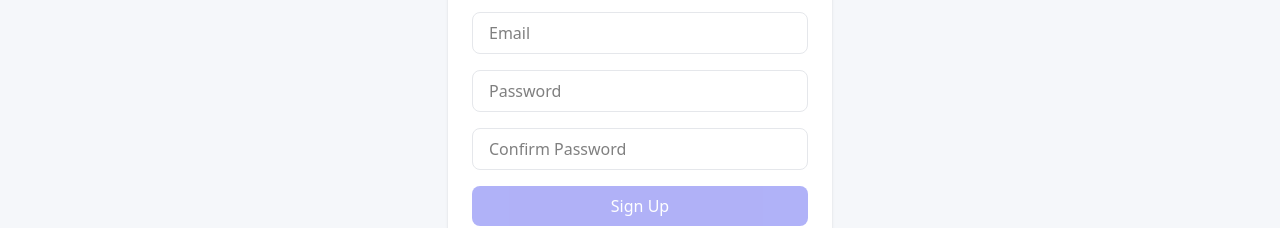
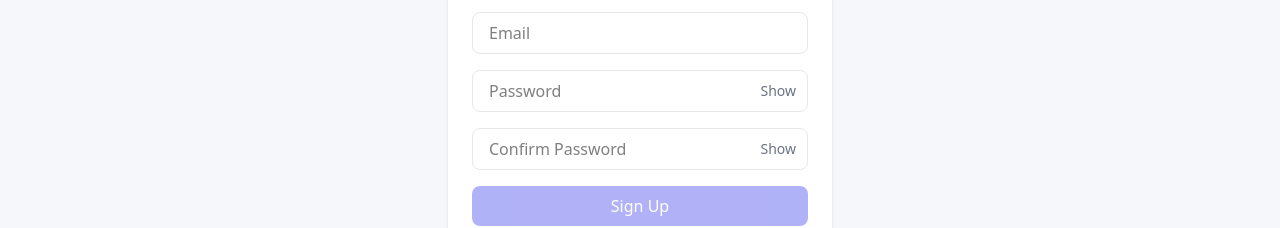
Before and after one commit to aneldanza/mysms-frontend, an Angular app: page /sign-up in a window 1280 px wide. Shown: the part 368-596 px from the top of the page. Built offline with nearby package versions, Linux system fonts and the light colour scheme.

Commit message:
add show/hide button to password fields

```diff
--- a/src/app/components/auth/sign-in/sign-in.component.html
+++ b/src/app/components/auth/sign-in/sign-in.component.html
@@ -1,4 +1,4 @@
-<div class="outlet flex-col">
+<div class="outlet flex-col pt-0">
   <div class="w-full max-w-sm p-6 rounded-xl shadow bg-background-card">
     <h2 class="text-2xl font-bold mb-6 text-center text-primary-light">
       Sign In
@@ -12,6 +12,7 @@
           placeholder="Email"
           class="w-full px-4 py-2 border border-border rounded-lg focus:outline-none focus:ring-2 focus:ring-primary-accent"
         />
+
         <div
           *ngIf="email?.invalid && email?.touched"
           class="text-red-500 text-sm"
@@ -23,20 +24,30 @@
         </div>
       </div>
 
-      <div>
+      <div class="relative">
         <input
           formControlName="password"
-          type="password"
+          [type]="showPassword ? 'text' : 'password'"
           placeholder="Password"
           class="w-full px-4 py-2 border border-border rounded-lg focus:outline-none focus:ring-1 focus:ring-primary-accent"
         />
 
+        <button
+          type="button"
+          (click)="showPassword = !showPassword"
+          class="absolute top-1/2 right-3 transform -translate-y-1/2 text-sm text-gray-500 self-center"
+        >
+          {{ showPassword ? "Hide" : "Show" }}
+        </button>
         <div
           *ngIf="password?.invalid && password?.touched"
           class="text-red-500 text-sm"
         >
           <span *ngIf="password?.errors?.['required']"
             >Password is required.</span
+          >
+          <span *ngIf="password?.errors?.['minlength']"
+            >Password must be at least 6 characters long.</span
           >
         </div>
       </div>
--- a/src/app/components/auth/sign-in/sign-in.component.ts
+++ b/src/app/components/auth/sign-in/sign-in.component.ts
@@ -19,6 +19,7 @@ import { AuthService } from '../../../services/auth/auth.service';
 export class SignInComponent {
   form: FormGroup;
   errorMessage: string | null = null;
+  showPassword: boolean = false;
 
   constructor(
     private fb: FormBuilder,
@@ -27,7 +28,7 @@ export class SignInComponent {
   ) {
     this.form = this.fb.group({
       email: ['', [Validators.required, Validators.email]],
-      password: ['', Validators.required],
+      password: ['', Validators.required, Validators.minLength(6)],
     });
   }
 
--- a/src/app/components/auth/sign-up/sign-up.component.html
+++ b/src/app/components/auth/sign-up/sign-up.component.html
@@ -1,4 +1,4 @@
-<div class="outlet flex-col">
+<div class="outlet flex-col pt-0">
   <div class="w-full max-w-sm p-6 rounded-xl shadow bg-background-card">
     <h2 class="text-2xl font-bold mb-6 text-center text-primary-light">
       Create Account
@@ -43,13 +43,20 @@
         </div>
       </div>
 
-      <div>
+      <div class="relative">
         <input
           formControlName="password"
-          type="password"
+          [type]="showPassword ? 'text' : 'password'"
           placeholder="Password"
           class="w-full px-4 py-2 border border-border rounded-lg focus:outline-none focus:ring-2 focus:ring-primary-accent"
         />
+        <button
+          type="button"
+          (click)="showPassword = !showPassword"
+          class="absolute top-1/2 right-3 transform -translate-y-1/2 text-sm text-gray-500 self-center"
+        >
+          {{ showPassword ? "Hide" : "Show" }}
+        </button>
         <div
           *ngIf="password?.invalid && password?.touched"
           class="text-red-500 text-sm"
@@ -63,13 +70,21 @@
         </div>
       </div>
 
-      <div>
+      <div class="relative">
         <input
           formControlName="password_confirmation"
-          type="password"
+          [type]="showPassword ? 'text' : 'password'"
           placeholder="Confirm Password"
           class="w-full px-4 py-2 border border-border rounded-lg focus:outline-none focus:ring-2 focus:ring-primary-accent"
         />
+        <button
+          type="button"
+          (click)="showPassword = !showPassword"
+          class="absolute top-1/2 right-3 transform -translate-y-1/2 text-sm text-gray-500"
+        >
+          {{ showPassword ? "Hide" : "Show" }}
+        </button>
+
         <div
           *ngIf="
             password_confirmation?.invalid && password_confirmation?.touched
--- a/src/app/components/auth/sign-up/sign-up.component.ts
+++ b/src/app/components/auth/sign-up/sign-up.component.ts
@@ -19,6 +19,7 @@ import {
 export class SignUpComponent {
   form: FormGroup;
   errorMessage: string | null = null;
+  showPassword: boolean = false;
 
   constructor(
     private auth: AuthService,
@@ -28,7 +29,11 @@ export class SignUpComponent {
     this.form = this.fb.group({
       email: ['', [Validators.required, Validators.email]],
       password: ['', [Validators.required, Validators.minLength(6)]],
-      password_confirmation: ['', [Validators.required]],
+      password_confirmation: [
+        '',
+        [Validators.required],
+        Validators.minLength(6),
+      ],
       username: ['', [Validators.required]],
     });
   }
```
